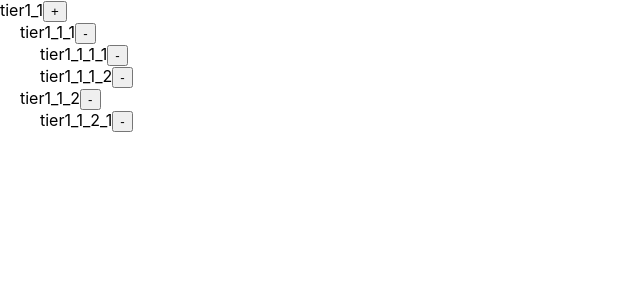
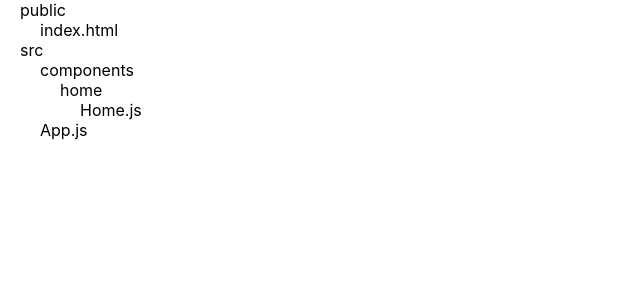
Before and after one commit to Siyou-Wu/new_react, a React (Create React App) app: page / in a window 1280 px wide. Shown: the top 300 px of the page, without its empty margins (0-640 px from the left). Built offline with nearby package versions, Linux system fonts and the light colour scheme.

Commit message:
reference other resources
https://blog.logrocket.com/recursive-components-react-real-world-example/

```diff
--- a/src/MyJsonViewer.js
+++ b/src/MyJsonViewer.js
@@ -1,98 +1,66 @@
 import React, { useState } from 'react';
 
-function MyJsonViewer(jsonProps) {
-    // Get props
-    const json = jsonProps.json;
+function MyJsonViewer({json}) {
 
-    //build toggle expand variable for json object
-    const buildToggleExpand = (jsonObj) => {
-        if (typeof jsonObj !== 'object') {
-            return { expand: true };
-        }
-        const returnObj = {};
-        returnObj['expand'] = true;
-        returnObj['children'] = {};
-        // iterate through json object
-        Object.keys(jsonObj).forEach((key) => {
-            returnObj['children'][key] = buildToggleExpand(jsonObj[key]);
-        });
-        return returnObj;
-    };
-
-    const [expandRecorder, toggleExpand] = useState(buildToggleExpand(json));
-    console.log('expandRecorder', expandRecorder);
-    console.log('json', json);
-
-
-    const global_render_array = [];
-
-    const put_render_into_array = (obj, localExpandRecorder, layer, path) => {
-        if (localExpandRecorder.children === undefined) {
-            return null;
-        }
-        for (let key in localExpandRecorder.children) {
-            console.log('key and layer', key, layer);
-            global_render_array.push({ text: key, layer: layer, path: [...path, key]});
-            put_render_into_array(obj[key], localExpandRecorder.children[key], layer + 1, [...path, key]);
-        }
-    };
-
-    put_render_into_array(json, expandRecorder, 0,[]);
-
-    // for (let i = 0; i < global_render_array.length; i++) {
-    //     elements.push(
-    //       <div key={i} style={{ marginLeft: global_render_array[i].layer * 20 }}>
-    //         {global_render_array[i].text}
-    //       </div>
-    //     );
-    //   }
+    const data =  [
+        {
+          isFolder: true,
+          name: "public",
+          children: [
+            {
+              isFolder: false,
+              name: "index.html",
+            },
+          ],
+        },
+        {
+          isFolder: true,
+          name: "src",
+          children: [
+            {
+              isFolder: true,
+              name: "components",
+              children: [
+                {
+                  isFolder: true,
+                  name: "home",
+                  children: [
+                    {
+                      isFolder: false,
+                      name: "Home.js",
+                    },
+                  ],
+                },
+              ],
+            },
+            {
+              isFolder: false,
+              name: "App.js",
+            },
+          ],
+        },
+      ];
+    const RenderJson = ({data}) => {
+        return (
+            <div style={{ paddingLeft: "20px" }}>
+              {data.map((parent) => {
+                return (
+                  <div key={parent.name}>
+                    <span>{parent.name}</span>
+                    {/* Base Condition and Rendering recursive component from inside itself */}
+                    <div>
+                      {parent.children && <RenderJson data={parent.children} />}
+                    </div>
+                  </div>
+                );
+              })}
+            </div>
+          );
+    }
 
     return (
-        <div>
-            {
-                global_render_array.map((item, i) => (
-                    <div key={i} style={{ marginLeft: item.layer * 20 }}>
-                        {item.text}
-                        <button onClick={() => {
-                            console.log("click the path is ", item.path);
-
-                            const newExpandRecorder = expandRecorder;
-                            console.log("before changge ", newExpandRecorder)
-                            let temp = newExpandRecorder;
-                            for (let i = 0; i < item.path.length; i++) {
-                                temp = temp.children[item.path[i]];
-                            }
-                            temp.expand = !temp.expand;
-                            console.log("after change: ", newExpandRecorder)
-
-                            toggleExpand(newExpandRecorder);
-                        }}> {expandRecorder.children[item.text] ? '+' : '-'} </button>
-                    </div>
-                ))
-            }
-        </div>
+        RenderJson({data: data})
     );
 }
 
 export default MyJsonViewer;
-
-
-// // display json object, and add a button to toggle fold
-// return (
-//     <div>
-//         <button onClick={() => toggleExpand(localExpandRecorder['expand'])}>
-//             {localExpandRecorder['expand'] ? '+' : '-'}
-//         </button>
-//         <span>{key}:</span>
-//         {!localExpandRecorder['expand'] ? null : renderValue(value)}
-//         {
-//             Object.keys(obj).map((key) => {
-//                 if (key === 'expand') {
-//                     return null;
-//                 } else {
-//                     renderJson(obj[key], localExpandRecorder[key], layer + 1);
-//                 }
-//             })
-//         }
-//     </div>
-// );
--- a/src/index.js
+++ b/src/index.js
@@ -10,17 +10,7 @@ const root = ReactDOM.createRoot(document.getElementById('root'));
 root.render(
   <React.StrictMode>
 
-    <MyJsonViewer json={{
-      tier1_1: {
-        tier1_1_1: {
-          tier1_1_1_1: "33",
-          tier1_1_1_2: "44"
-        },
-        tier1_1_2: {
-          tier1_1_2_1: "55"
-        }
-      }
-    }} />
+    <MyJsonViewer/>
   </React.StrictMode>
 );
 
```
Also changed, not shown: src/data_structure_sample.js (added, +42 -0 lines).
